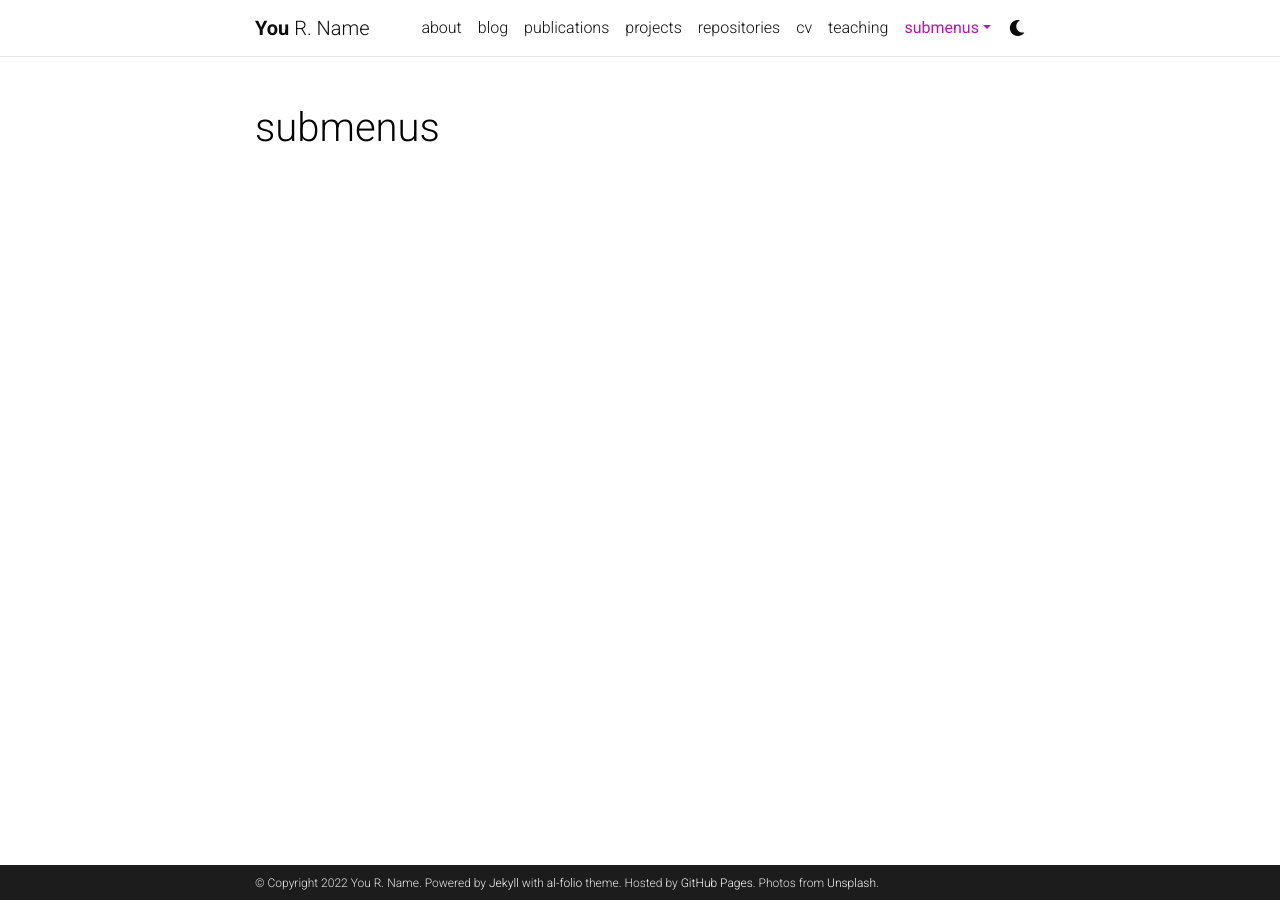
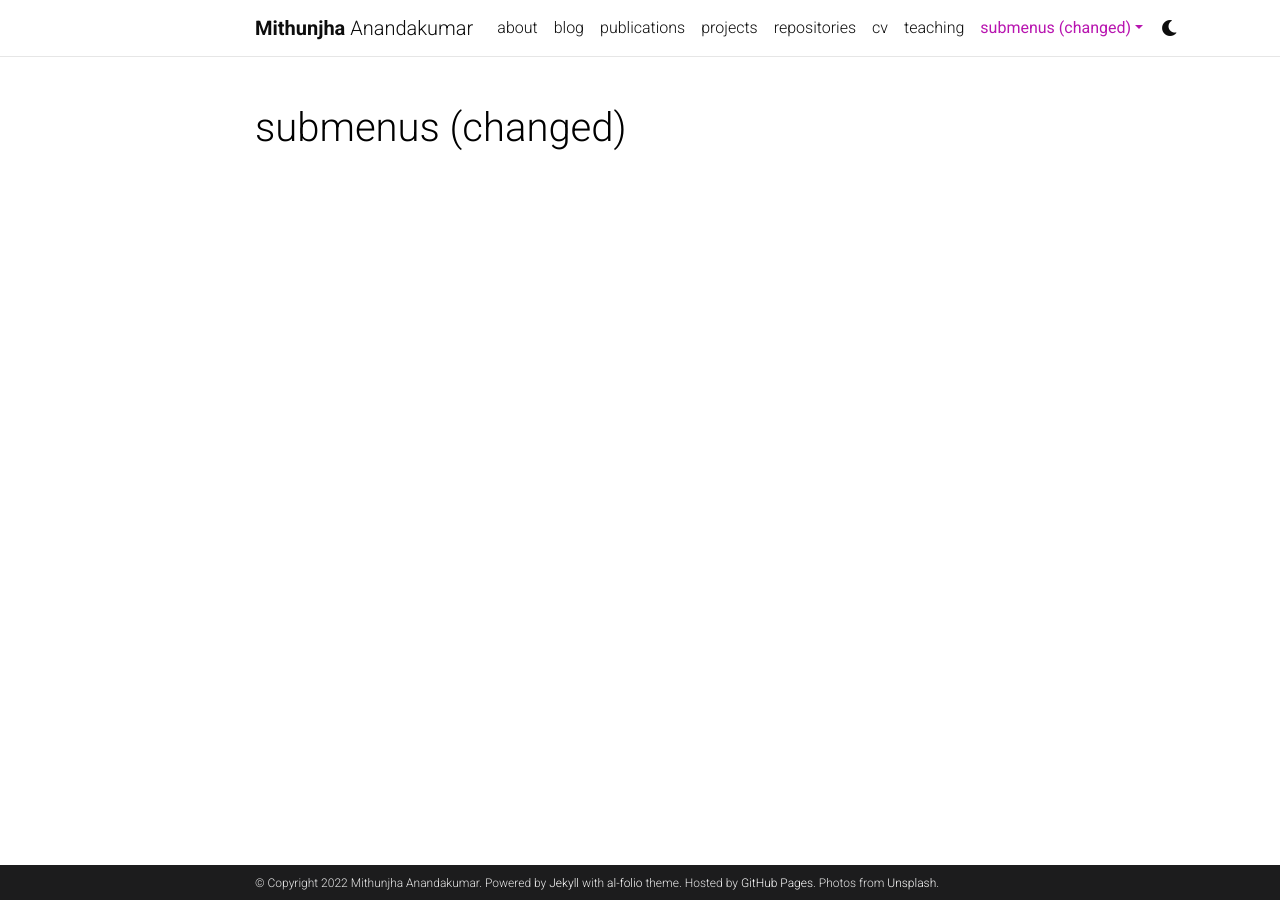
Before and after one commit to Mithunjha/Mithunjha.github.io, a Jekyll site: the page built from _pages/dropdown.md, in a window 1280 px wide. Built offline with Jekyll 4.4.1, drawn with Linux system fonts in a browser that asks for light colours; comment, search, counter and statistics services are not loaded; a style sheet for code colours, icons or effects is not loaded.

Commit message:
made changes to environment

```diff
--- a/Gemfile
+++ b/Gemfile
@@ -1,5 +1,6 @@
 source 'https://rubygems.org'
 group :jekyll_plugins do
+    gem 'wdm', '>=0.1.0'
     gem 'jekyll'
     gem 'jekyll-archives'
     gem 'jekyll-diagrams'
--- a/_config.yml
+++ b/_config.yml
@@ -3,10 +3,10 @@
 # -----------------------------------------------------------------------------
 
 title: blank # the website title (if blank, full name will be used instead)
-first_name: You
-middle_name: R.
-last_name: Name
-email: you@example.com
+first_name: Mithunjha
+middle_name:
+last_name: Anandakumar
+email: amithunjha@gmail.com
 description: > # the ">" symbol means to ignore newlines until "footer_text:"
   A simple, whitespace theme for academics. Based on [*folio](https://github.com/bogoli/-folio) design.
 footer_text: >
@@ -18,8 +18,8 @@ keywords: jekyll, jekyll-theme, academic-website, portfolio-website  # add your
 lang: en # the language of your site (for example: en, fr, cn, ru, etc.)
 icon: ⚛️  # the emoji used as the favicon (alternatively, provide image name in /assets/img/)
 
-url: https://alshedivat.github.io # the base hostname & protocol for your site
-baseurl: /al-folio # the subpath of your site, e.g. /blog/
+url: https://mithunjha.github.io # the base hostname & protocol for your site
+baseurl:  # the subpath of your site, e.g. /blog/
 last_updated: false # set to true if you want to display last updated in the footer
 impressum_path:  # set to path to include impressum link in the footer, use the same path as permalink in a page, helps to conform with EU GDPR
 
--- a/_pages/dropdown.md
+++ b/_pages/dropdown.md
@@ -1,6 +1,6 @@
 ---
 layout: page
-title: submenus
+title: submenus (changed)
 nav: true
 nav_order: 6
 dropdown: true
```
Also changed, not shown: _pages/about.md (+1 -1 lines).
